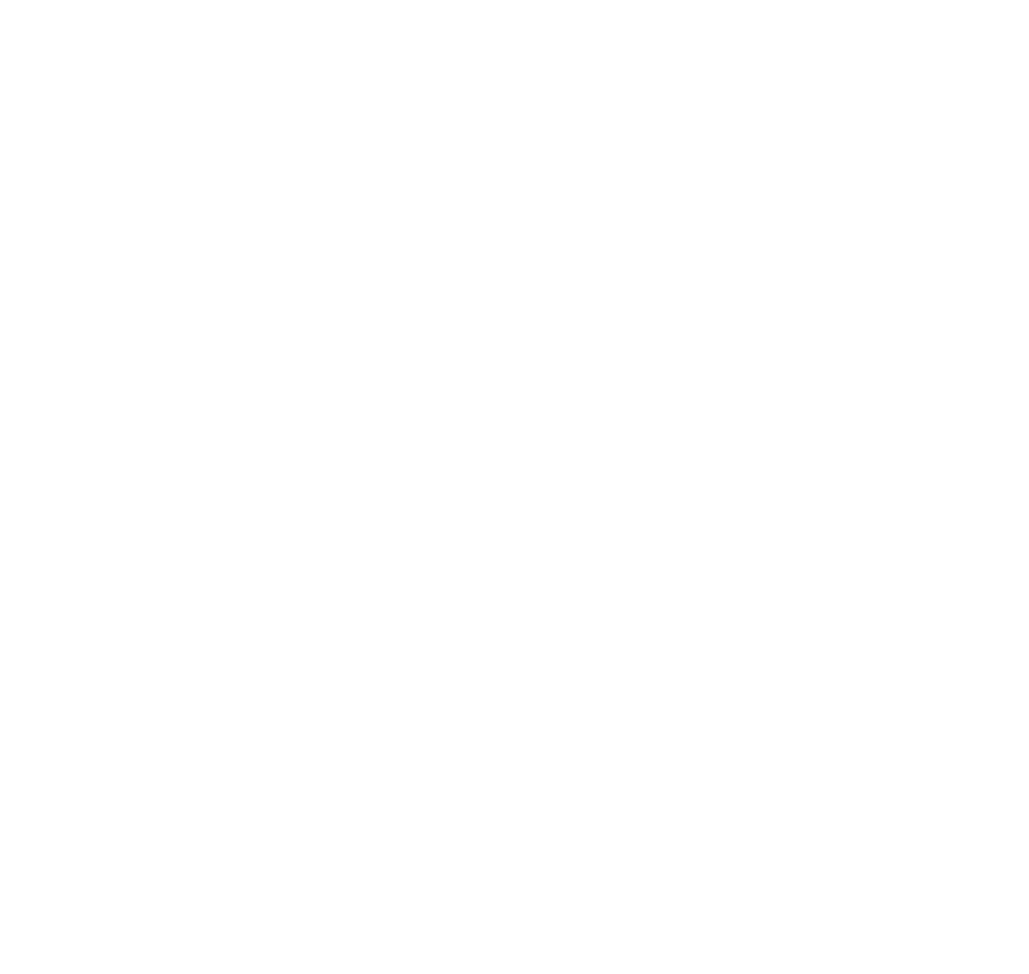
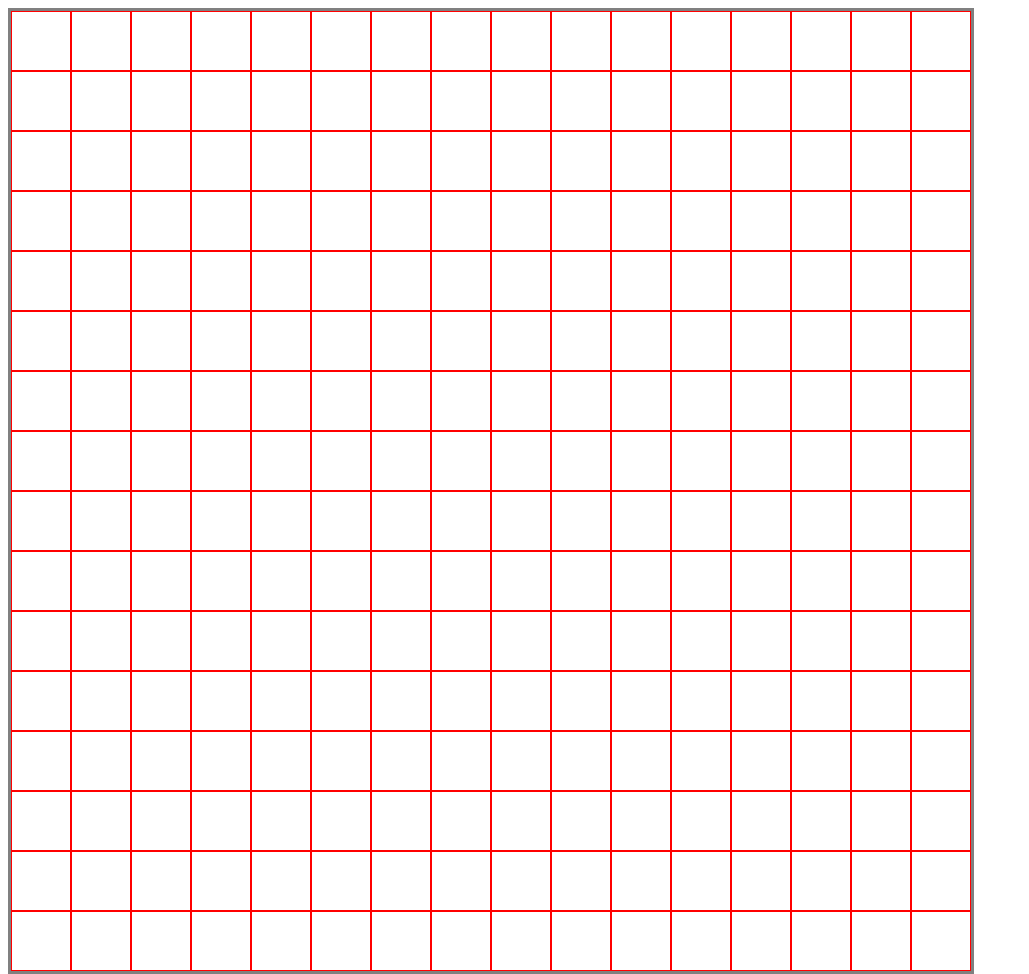
Before and after one commit to Alyoshka5/etch-a-sketch, a plain HTML site: page index.html in a window 1280 px wide. Shown: the whole page, without its empty margins (0-1029 px from the left). Before the commit the page ends 800 px from the top, so only its background shows below. Drawn offline with Linux system fonts and the light colour scheme.

Commit message:
Create canvas with 16 by 16 grid

```diff
--- a/index.html
+++ b/index.html
@@ -8,7 +8,7 @@
     <title>Etch-A-Sketch</title>
 </head>
 <body>
-
+    <div class="canvas"></div>
 
 <script src="script.js"></script>
 </body>
--- a/script.js
+++ b/script.js
@@ -0,0 +1,9 @@
+const canvas = document.querySelector('.canvas');
+
+for (let i = 0; i < 256; i++) {
+    const grid = document.createElement('div');
+    grid.classList.add('grid');
+    canvas.appendChild(grid);
+}
+
+const grids = document.querySelectorAll('.grid');
--- a/styles.css
+++ b/styles.css
@@ -0,0 +1,16 @@
+.canvas {
+    width: 960px;
+    height: 960px;
+    border: 3px solid gray;
+    display: flex;
+    flex-wrap: wrap;
+    align-content: flex-start;
+}
+.grid {
+    width: 60px;
+    height: 60px;
+    border: 1px solid red;
+    margin: 0;
+    padding: 0;
+    box-sizing: border-box;
+}
```
